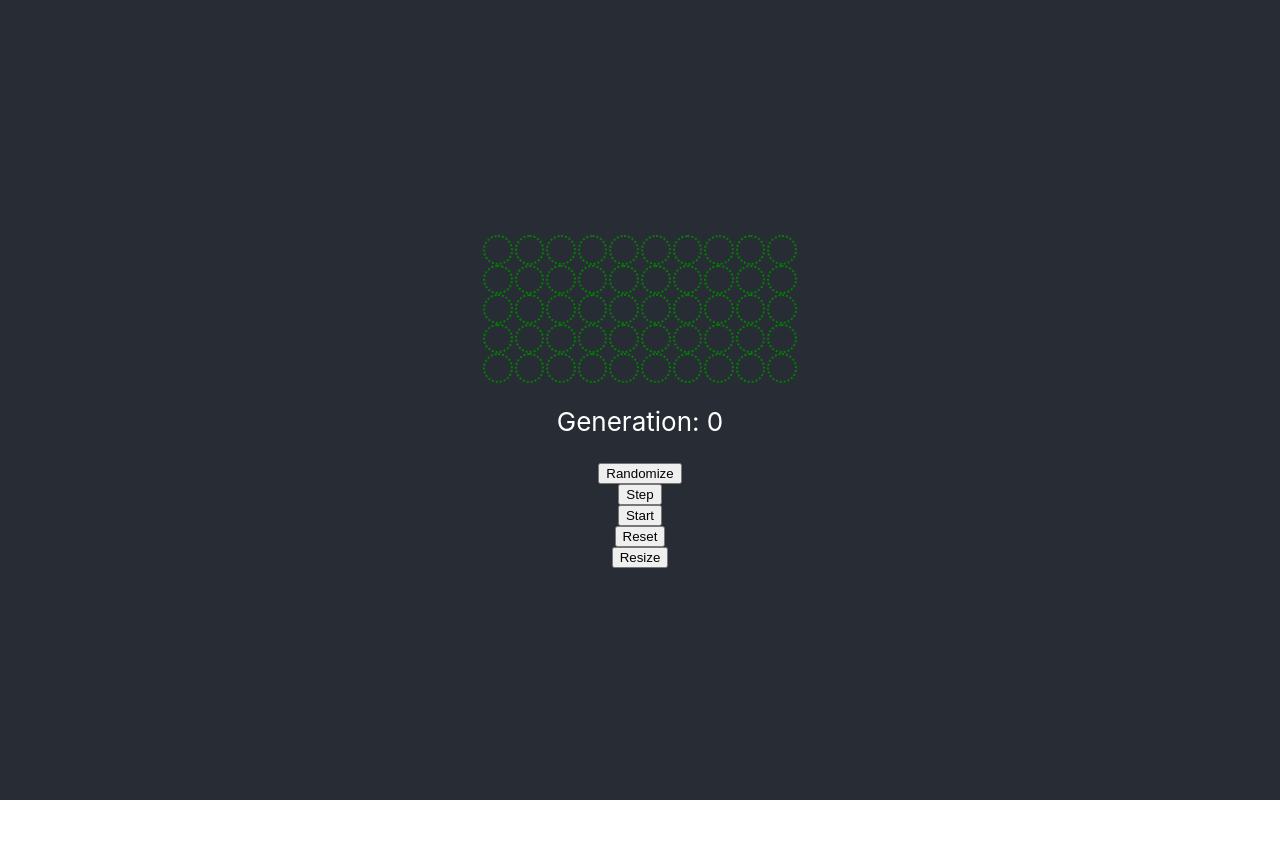
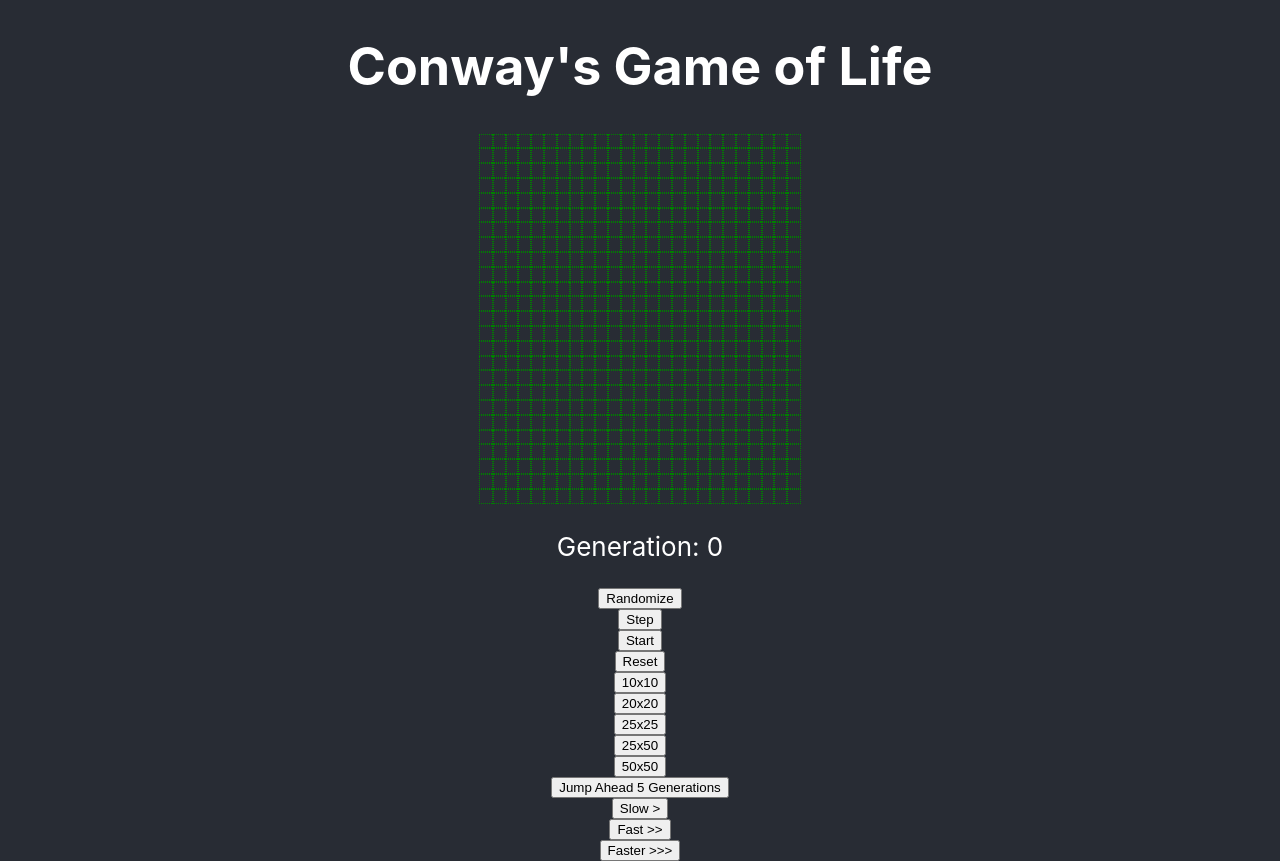
Before and after one commit to MTaylor-tech/game-of-life-js, a React (Create React App) app: page / in a window 1280 px wide. Before the commit the page ends 800 px from the top, so only its background shows below. Built offline with nearby package versions, Linux system fonts and the light colour scheme.

Commit message:
functional

```diff
--- a/src/App.js
+++ b/src/App.js
@@ -1,42 +1,48 @@
 import React, { useState, useEffect } from 'react';
 import './App.css';
-import {World} from './classes/Cell.js';
+import {Cell,World} from './classes/Cell.js';
 import styled from 'styled-components';
+
+const Board = styled.div`
+  max-width: 90vw;
+  max-height: 90vw;
+`
 
 const DeadCell = styled.div`
   display: flex;
   flex-direction: column;
-  border: 2px dotted green;
-  border-radius: 20px;
-  height: 2vw;
-  width: 2vw;
-  margin: 1px;
+  border: 1px dotted green;
+  height: 1vw;
+  width: 1vw;
+  margin: -1px;
 `
 
 const LiveCell = styled.div`
   background-color: lightgreen;
-  border: 2px solid green;
-  border-radius: 20px;
+  border: 1px solid green;
+  border-radius: 20%;
   display: flex;
   flex-direction: column;
-  height: 2vw;
-  width: 2vw;
-  margin: 1px;
+  height: 1vw;
+  width: 1vw;
+  margin: -1px;
 `
+// margin: 1px;
 
 const CellRow = styled.div`
   display: flex;
   flex-direction: row;
-  height: 2vw;
+  height: 1vw;
   margin: 2px;
 `
 
 function App() {
-  const [world, setWorld] = useState(new World(5,10));
+  const [world, setWorld] = useState(new World(25,25));
   const [rows, setRows] = useState();
   const [ref,setRef] = useState(0);
   const [isActive, setIsActive] = useState(false);
   const [seconds, setSeconds] = useState(0);
+  const [speed, setSpeed] = useState(1000);
 
   useEffect(()=>{
     if (world) {
@@ -54,6 +60,11 @@ function App() {
     setRef(ref+1);
   }
 
+  const jump = () => {
+    world.run(5);
+    setRef(ref+5);
+  }
+
   const reset = () => {
     setIsActive(false);
     setSeconds(0);
@@ -67,21 +78,28 @@ function App() {
       interval = setInterval(() => {
         setSeconds(seconds => seconds + 1);
         step();
-      }, 1000);
+      }, speed);
     } else if (!isActive && seconds !== 0) {
       clearInterval(interval);
     }
     return () => clearInterval(interval);
-  }, [isActive, seconds, step]);
+  }, [isActive, seconds, step, speed]);
 
   const toggle = () => {
     setIsActive(!isActive);
   }
 
-  const resize = () => {
-    world.resize(20,20);
+  const resize = (height,width) => {
+    world.resize(height,width);
     setRef(0);
     setRows(world.cells);
+  }
+
+  const flip = (row,col) => {
+    if (!isActive) {
+      world.flip(row,col);
+      setRef(ref+1);
+    }
   }
 
   if (!world || !rows) {
@@ -91,13 +109,14 @@ function App() {
   return (
     <div className="App">
       <header className="App-header">
+        <h1>Conway's Game of Life</h1>
         {/* <>{world.cells.map(row=>{
           return <p>{row.map(cell=>cell.alive?'X':'O')}</p>
           // return <p>{row.map(cell=>cell.show())}</p>
         })}</> */}
-        <>{rows.map(row=>{
-          return <CellRow>{row.map(cell=>cell.alive?<LiveCell key={`${cell.row},${cell.column}`}></LiveCell>:<DeadCell key={`${cell.row},${cell.column}`}></DeadCell>)}</CellRow>
-        })}</>
+        <Board>{rows.map(row=>{
+          return <CellRow>{row.map(cell=>cell.alive?<LiveCell key={`${cell.row},${cell.column}`} onClick={()=>flip(cell.row,cell.column)}></LiveCell>:<DeadCell key={`${cell.row},${cell.column}`} onClick={()=>flip(cell.row,cell.column)}></DeadCell>)}</CellRow>
+        })}</Board>
         <p>Generation: {world.generation}</p>
         <button onClick={random}>Randomize</button>
         <button onClick={step}>Step</button>
@@ -105,7 +124,15 @@ function App() {
           {isActive ? 'Pause' : 'Start'}
         </button>
         <button onClick={reset}>Reset</button>
-        <button onClick={resize}>Resize</button>
+        <button onClick={()=>resize(10,10)}>10x10</button>
+        <button onClick={()=>resize(20,20)}>20x20</button>
+        <button onClick={()=>resize(25,25)}>25x25</button>
+        <button onClick={()=>resize(25,50)}>25x50</button>
+        <button onClick={()=>resize(50,50)}>50x50</button>
+        <button onClick={jump}>Jump Ahead 5 Generations</button>
+        <button onClick={()=>setSpeed(1000)}>Slow ></button>
+        <button onClick={()=>setSpeed(500)}>Fast >></button>
+        <button onClick={()=>setSpeed(250)}>Faster >>></button>
       </header>
     </div>
   );
--- a/src/classes/Cell.js
+++ b/src/classes/Cell.js
@@ -169,6 +169,10 @@ class World {
       }
     }
   }
+
+  flip(row,col) {
+    this.cells[row][col].flip();
+  }
 }
 
 export {Cell, World};
```
